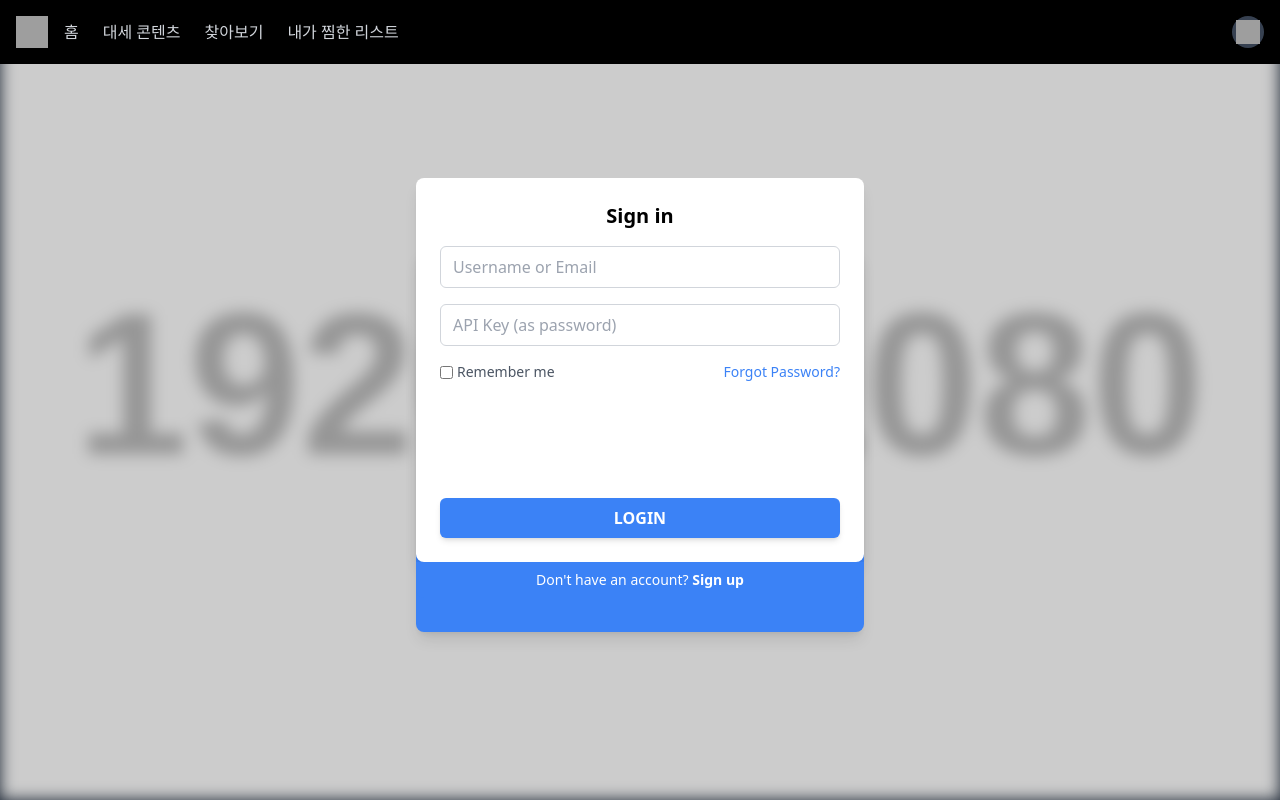
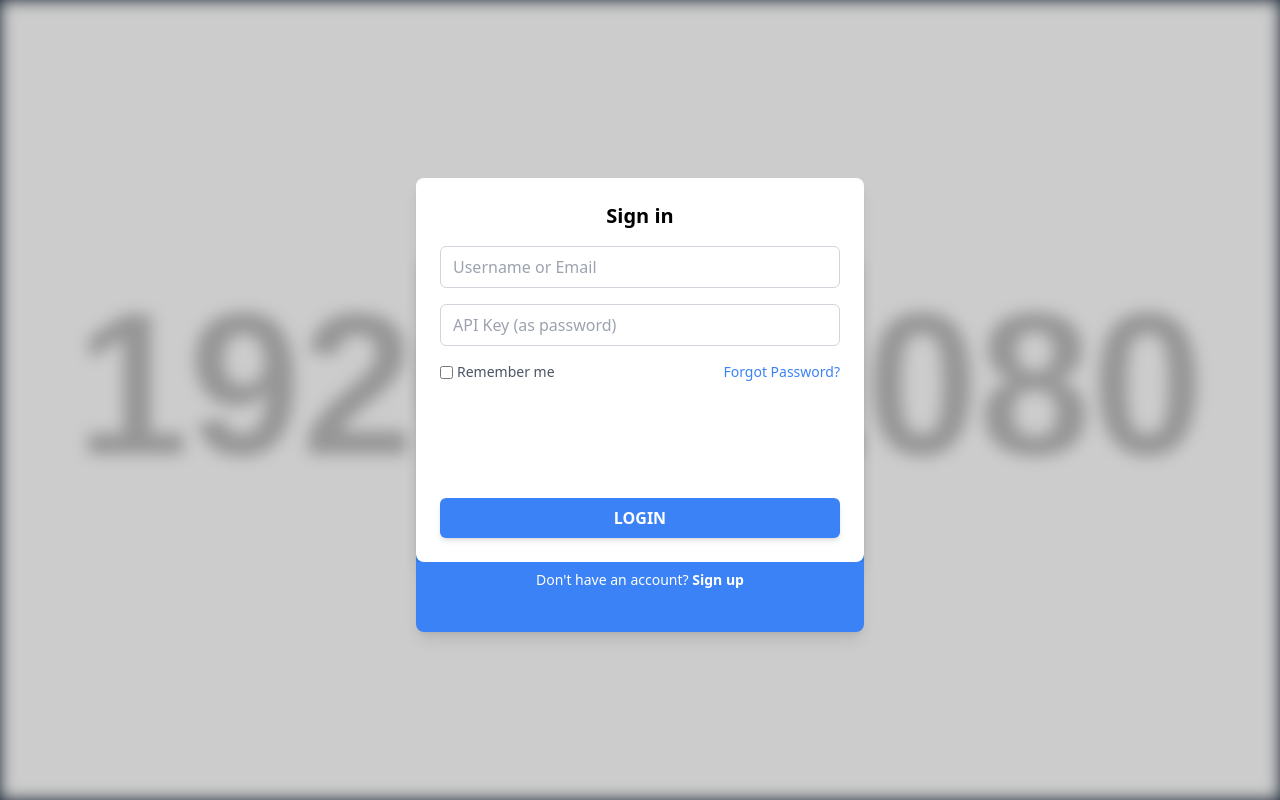
Before and after one commit to Imvideo/wsd-movie, a Vue app: page /signin in a window 1280 px wide. Built offline with nearby package versions, Linux system fonts and the light colour scheme; grey boxes are pictures that could not be loaded.

Commit message:
fix: 헤더 아이콘 수정 및 로그인 페이지 헤더 숨김

```diff
--- a/package.json
+++ b/package.json
@@ -8,6 +8,9 @@
     "lint": "vue-cli-service lint"
   },
   "dependencies": {
+    "@fortawesome/fontawesome-svg-core": "^6.7.1",
+    "@fortawesome/free-solid-svg-icons": "^6.7.1",
+    "@fortawesome/vue-fontawesome": "^3.0.8",
     "axios": "^1.7.7",
     "core-js": "^3.8.3",
     "vue": "^3.2.13",
--- a/src/App.vue
+++ b/src/App.vue
@@ -1,18 +1,30 @@
 <template>
   <div>
-    <AppHeader />
+    <!-- 헤더는 로그인 화면(/signin)이 아닌 상태에서만 표시 -->
+    <AppHeader v-if="showHeader" />
     <router-view />
   </div>
 </template>
 
 <script lang="ts">
-import { defineComponent } from "vue";
+import { defineComponent, computed } from "vue";
 import AppHeader from "@/components/AppHeader.vue";
+import { useRoute } from "vue-router";
 
 export default defineComponent({
   name: "App",
   components: {
     AppHeader,
   },
+  setup() {
+    const route = useRoute();
+
+    // 로그인 화면(/signin)인지 여부를 확인
+    const showHeader = computed(() => route.path !== "/signin");
+
+    return {
+      showHeader,
+    };
+  },
 });
 </script>
--- a/src/components/AppHeader.vue
+++ b/src/components/AppHeader.vue
@@ -1,53 +1,52 @@
 <template>
-  <header class="flex items-center justify-between p-4 bg-black text-white fixed top-0 left-0 w-full z-10">
+  <header class="bg-black text-white flex items-center justify-between px-4 py-2">
     <!-- 로고 -->
     <div class="flex items-center">
-      <img src="/logo.png" alt="Logo" class="w-8 h-8 mr-4" />
-      <nav class="flex space-x-6">
-        <router-link
-            to="/"
-            class="text-gray-300 hover:text-white"
-            active-class="text-white font-bold"
-        >
-          홈
-        </router-link>
-        <router-link
-            to="/browse"
-            class="text-gray-300 hover:text-white"
-            active-class="text-white font-bold"
-        >
-          대세 콘텐츠
-        </router-link>
-        <router-link
-            to="/explore"
-            class="text-gray-300 hover:text-white"
-            active-class="text-white font-bold"
-        >
-          찾아보기
-        </router-link>
-        <router-link
-            to="/mylist"
-            class="text-gray-300 hover:text-white"
-            active-class="text-white font-bold"
-        >
-          내가 찜한 리스트
-        </router-link>
-      </nav>
+      <font-awesome-icon icon="film" class="text-red-500 h-6 w-6 mr-2" />
+      <span class="text-lg font-bold">MovieApp</span>
     </div>
 
-    <!-- 프로필 아이콘 -->
-    <div>
-      <button class="w-8 h-8 rounded-full bg-gray-700 flex items-center justify-center">
-        <img src="/user-icon.png" alt="Profile" class="w-6 h-6" />
-      </button>
-    </div>
+    <!-- 네비게이션 -->
+    <nav class="flex space-x-4">
+      <router-link to="/" class="hover:underline">홈</router-link>
+      <router-link to="/popular" class="hover:underline">대세 콘텐츠</router-link>
+      <router-link to="/search" class="hover:underline">찾아보기</router-link>
+      <router-link to="/wishlist" class="hover:underline">내가 찜한 리스트</router-link>
+    </nav>
+
+    <!-- 유저 아이콘 -->
+    <font-awesome-icon
+        icon="user-circle"
+        class="h-8 w-8 cursor-pointer"
+        @click="handleLogout"
+    />
   </header>
 </template>
 
 <script lang="ts">
 import { defineComponent } from "vue";
+import { useRouter } from "vue-router";
 
 export default defineComponent({
   name: "AppHeader",
+  setup() {
+    const router = useRouter();
+
+    const handleLogout = () => {
+      localStorage.removeItem("apiKey");
+      router.push("/signin");
+    };
+
+    return { handleLogout };
+  },
 });
 </script>
+
+<style scoped>
+/* 헤더 스타일 */
+header {
+  position: sticky;
+  top: 0;
+  z-index: 10;
+}
+</style>
--- a/src/components/HomePage.vue
+++ b/src/components/HomePage.vue
@@ -1,6 +1,5 @@
 <template>
   <div class="bg-gray-900 text-white min-h-screen">
-    <AppHeader />
     <AppBanner :apiKey="apiKey" />
     <section class="p-6">
       <MovieSlider :title="'인기 영화'" :fetchType="'popular'" :apiKey="apiKey" />
@@ -12,14 +11,13 @@
 
 <script lang="ts">
 import { defineComponent, ref, onMounted } from "vue";
-import AppHeader from "@/components/AppHeader.vue";
 import AppBanner from "@/components/AppBanner.vue";
 import MovieSlider from "@/components/MovieSlider.vue";
 
 export default defineComponent({
   name: "HomePage",
   components: {
-    AppHeader,
+
     AppBanner,
     MovieSlider,
   },
--- a/src/main.ts
+++ b/src/main.ts
@@ -1,7 +1,16 @@
+// src/main.ts
 import { createApp } from "vue";
 import App from "./App.vue";
-import router from "./router"; // 라우터 임포트
+import router from "./router";
+import "./assets/tailwind.css"; // Tailwind CSS 연결
+import { library } from "@fortawesome/fontawesome-svg-core";
+import { FontAwesomeIcon } from "@fortawesome/vue-fontawesome";
+import { faFilm, faUserCircle } from "@fortawesome/free-solid-svg-icons";
 
-import "./assets/tailwind.css"; // Tailwind CSS 연결
+// Font Awesome 라이브러리에 아이콘 추가
+library.add(faFilm, faUserCircle);
 
-createApp(App).use(router).mount("#app");
+const app = createApp(App);
+app.component("font-awesome-icon", FontAwesomeIcon);
+app.use(router);
+app.mount("#app");
```
Also changed, not shown: 1 other file (tests, documents, lock files or other folders).
